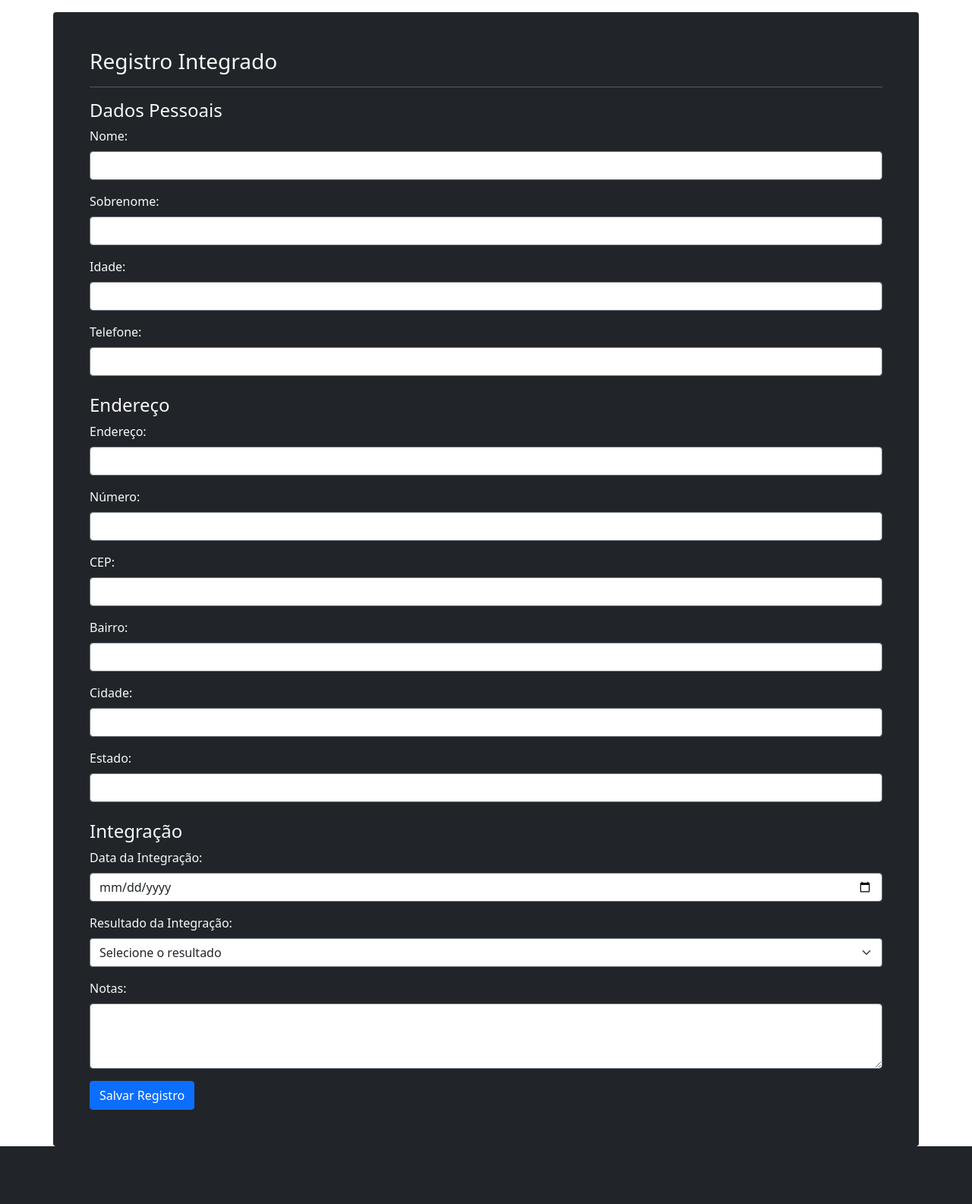
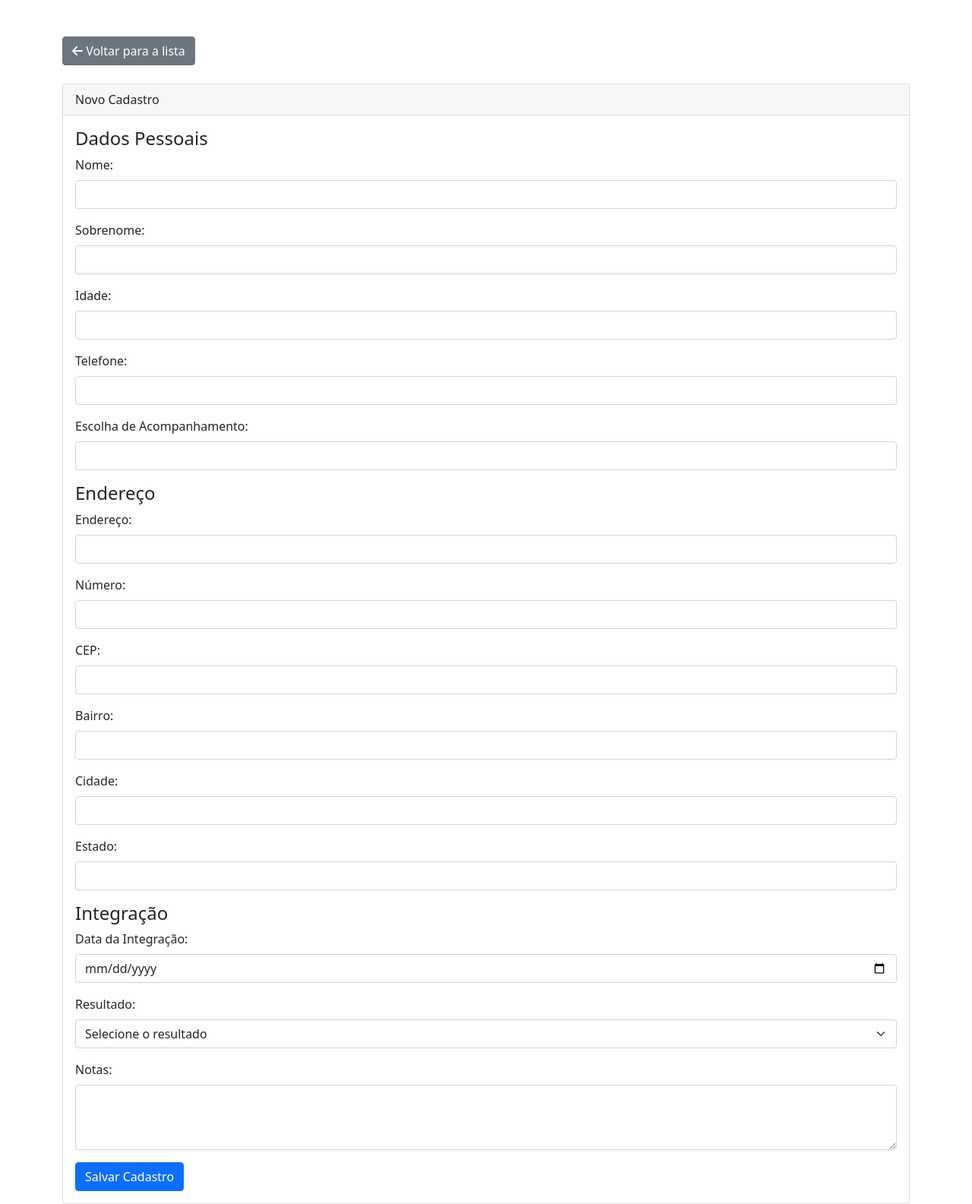
Before and after one commit to leo-allves/django-crud, a Django app: page /cadastro/novo/ in a window 1280 px wide. Shown: the whole page at 76% size. Before the commit the page ends 1509 px from the top, so only its background shows below. Run offline with Django 4.2, Linux system fonts and the light colour scheme; some libraries are stand-ins or nearby versions.

Commit message:
Deixando a primera parte templates cadastros funcionais

```diff
--- a/core/templates/cadastro/criar_cadastro.html
+++ b/core/templates/cadastro/criar_cadastro.html
@@ -5,97 +5,93 @@
     <meta charset="UTF-8">
     <meta name="viewport" content="width=device-width, initial-scale=1.0">
     <link rel="stylesheet" href="{% static 'bootstrap/css/bootstrap.min.css' %}">
-    <link rel="stylesheet" href="{% static 'css/style.css' %}">
     <script src="https://kit.fontawesome.com/8786c39b09.js"></script>
-
-    <title>Registro Integrado</title>
+    <title>Criar Cadastro</title>
 </head>
 <body>
-    <div class="container mt-3 p-5 rounded-2 bg-dark">
-        <h3 class="text-light">Registro Integrado</h3>
-        <hr class="bg-light">
-
-        <!-- Formulário de Registro Integrado -->
-        <form action="{% url 'criar_cadastro' %}" method="POST">
+    <div class="container mt-5">
+        <div class="mb-4">
+            <a href="{% url 'lista_cadastros' %}" class="btn btn-secondary">
+                <i class="fa fa-arrow-left"></i> Voltar para a lista
+            </a>
+        </div>
+        <div class="card">
+            <div class="card-header">
+                Novo Cadastro
+            </div>
+            <div class="card-body">
+                <form method="POST" action="{% url 'criar_cadastro' %}">
                     {% csrf_token %}
-
-            <!-- Seção de Cadastro -->
-            <h4 class="text-light">Dados Pessoais</h4>
+                    <h4>Dados Pessoais</h4>
                     <div class="mb-3">
-                <label class="text-light form-label" for="nome">Nome:</label>
-                <input type="text" name="nome" class="form-control border border-secondary" id="nome" required>
+                        <label for="nome" class="form-label">Nome:</label>
+                        <input type="text" class="form-control" id="nome" name="nome" required>
+                    </div>
+                    <div class="mb-3">
+                        <label for="sobrenome" class="form-label">Sobrenome:</label>
+                        <input type="text" class="form-control" id="sobrenome" name="sobrenome" required>
+                    </div>
+                    <div class="mb-3">
+                        <label for="idade" class="form-label">Idade:</label>
+                        <input type="number" class="form-control" id="idade" name="idade" required>
+                    </div>
+                    <div class="mb-3">
+                        <label for="telefone" class="form-label">Telefone:</label>
+                        <input type="tel" class="form-control" id="telefone" name="telefone" required>
+                    </div>
+                    <div class="mb-3">
+                        <label for="escolha_acompanhamento" class="form-label">Escolha de Acompanhamento:</label>
+                        <input type="text" class="form-control" id="escolha_acompanhamento" name="escolha_acompanhamento" required>
                     </div>
 
+                    <h4>Endereço</h4>
                     <div class="mb-3">
-                <label class="text-light form-label" for="sobrenome">Sobrenome:</label>
-                <input type="text" name="sobrenome" class="form-control border border-secondary" id="sobrenome" required>
+                        <label for="endereco" class="form-label">Endereço:</label>
+                        <input type="text" class="form-control" id="endereco" name="endereco" required>
+                    </div>
+                    <div class="mb-3">
+                        <label for="numero" class="form-label">Número:</label>
+                        <input type="number" class="form-control" id="numero" name="numero" required>
+                    </div>
+                    <div class="mb-3">
+                        <label for="cep" class="form-label">CEP:</label>
+                        <input type="text" class="form-control" id="cep" name="cep" required>
+                    </div>
+                    <div class="mb-3">
+                        <label for="bairro" class="form-label">Bairro:</label>
+                        <input type="text" class="form-control" id="bairro" name="bairro" required>
+                    </div>
+                    <div class="mb-3">
+                        <label for="cidade" class="form-label">Cidade:</label>
+                        <input type="text" class="form-control" id="cidade" name="cidade" required>
+                    </div>
+                    <div class="mb-3">
+                        <label for="estado" class="form-label">Estado:</label>
+                        <input type="text" class="form-control" id="estado" name="estado" required>
                     </div>
 
+                    <h4>Integração</h4>
                     <div class="mb-3">
-                <label class="text-light form-label" for="idade">Idade:</label>
-                <input type="number" name="idade" class="form-control border border-secondary" id="idade" required>
+                        <label for="data_integracao" class="form-label">Data da Integração:</label>
+                        <input type="date" class="form-control" id="data_integracao" name="data_integracao" required>
                     </div>
-
                     <div class="mb-3">
-                <label class="text-light form-label" for="telefone">Telefone:</label>
-                <input type="tel" name="telefone" class="form-control border border-secondary" id="telefone" required>
-            </div>
-
-            <!-- Seção de Endereço -->
-            <h4 class="text-light mt-4">Endereço</h4>
-            <div class="mb-3">
-                <label class="text-light form-label" for="endereco">Endereço:</label>
-                <input type="text" name="endereco" class="form-control border border-secondary" id="endereco" required>
-            </div>
-
-            <div class="mb-3">
-                <label class="text-light form-label" for="numero">Número:</label>
-                <input type="text" name="numero" class="form-control border border-secondary" id="numero" required>
-            </div>
-
-            <div class="mb-3">
-                <label class="text-light form-label" for="cep">CEP:</label>
-                <input type="text" name="cep" class="form-control border border-secondary" id="cep" required>
-            </div>
-
-            <div class="mb-3">
-                <label class="text-light form-label" for="bairro">Bairro:</label>
-                <input type="text" name="bairro" class="form-control border border-secondary" id="bairro" required>
-            </div>
-
-            <div class="mb-3">
-                <label class="text-light form-label" for="cidade">Cidade:</label>
-                <input type="text" name="cidade" class="form-control border border-secondary" id="cidade" required>
-            </div>
-
-            <div class="mb-3">
-                <label class="text-light form-label" for="estado">Estado:</label>
-                <input type="text" name="estado" class="form-control border border-secondary" id="estado" required>
-            </div>
-
-            <!-- Seção de Integração -->
-            <h4 class="text-light mt-4">Integração</h4>
-            <div class="mb-3">
-                <label class="text-light form-label" for="data_integracao">Data da Integração:</label>
-                <input type="date" name="data_integracao" class="form-control border border-secondary" id="data_integracao" required>
-            </div>
-
-            <div class="mb-3">
-                <label class="text-light form-label" for="resultado_integracao">Resultado da Integração:</label>
-                <select name="resultado_integracao" class="form-select border border-secondary" id="resultado_integracao" required>
+                        <label for="resultado" class="form-label">Resultado:</label>
+                        <select class="form-select" id="resultado" name="resultado" required>
                             <option value="">Selecione o resultado</option>
                             <option value="Integrado">Integrado</option>
                             <option value="Não Integrado">Não Integrado</option>
                         </select>
                     </div>
-
                     <div class="mb-3">
-                <label class="text-light form-label" for="notas_integracao">Notas:</label>
-                <textarea name="notas_integracao" class="form-control border border-secondary" id="notas_integracao" rows="3"></textarea>
+                        <label for="notas" class="form-label">Notas:</label>
+                        <textarea class="form-control" id="notas" name="notas" rows="3"></textarea>
                     </div>
 
-            <button type="submit" class="btn btn-primary">Salvar Registro</button>
+                    <button type="submit" class="btn btn-primary">Salvar Cadastro</button>
                 </form>
+            </div>
+        </div>
     </div>
 
     <script src="{% static 'bootstrap/js/bootstrap.min.js' %}"></script>
--- a/core/urls.py
+++ b/core/urls.py
@@ -4,7 +4,7 @@ from . import cadastro_views, movimento_views
 
 urlpatterns = [
     # Redireciona a rota raiz para 'lista_cadastros'
-    path('', RedirectView.as_view(url='cadastro/', permanent=False), name='index'),
+    path('', RedirectView.as_view(url='/cadastro/', permanent=False), name='index'),
 
     # CADASTROS
     path('cadastro/', cadastro_views.ListaCadastrosView.as_view(), name='lista_cadastros'),
@@ -13,7 +13,7 @@ urlpatterns = [
     path('cadastro/detalhes/<int:pk>/', cadastro_views.DetalhesCadastroView.as_view(), name='detalhes_cadastro'),
     path('cadastro/deletar/<int:pk>/', cadastro_views.DeletarCadastroView.as_view(), name='deletar_cadastro'),
 
-    # MOVIMENTOS
+    # MOVIMENTOS (se necessário no projeto)
     path('movimento/', movimento_views.ListaMovimentosView.as_view(), name='lista_movimentos'),
     path('movimento/novo/', movimento_views.CriarMovimentoView.as_view(), name='cadastrar_movimento'),
     path('movimento/editar/<int:pk>/', movimento_views.EditarMovimentoView.as_view(), name='editar_movimento'),
```
Also changed, not shown: core/cadastro_views.py (+80 -17 lines), core/models.py (+12 -24 lines), core/templates/cadastro/lista_cadastros.html (+16 -10 lines). Lines whose indentation alone changed are shown as unchanged.
